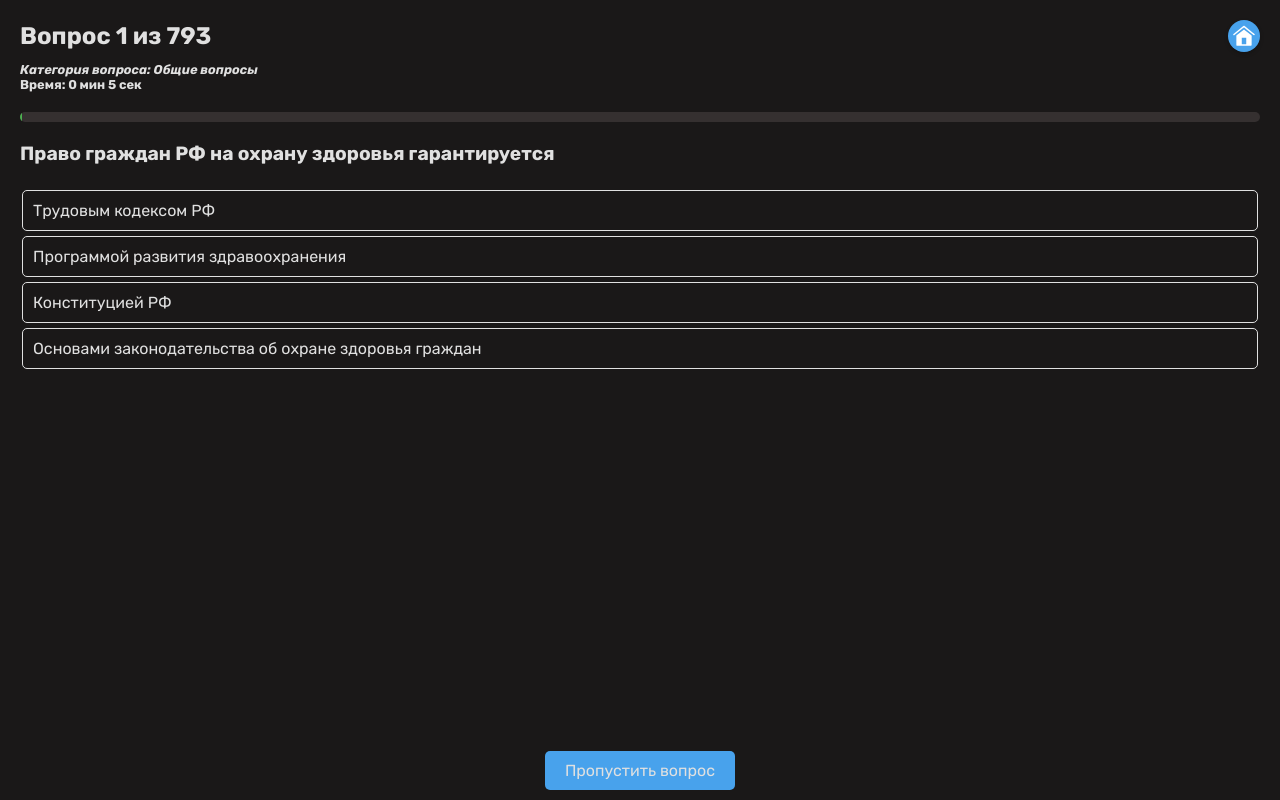
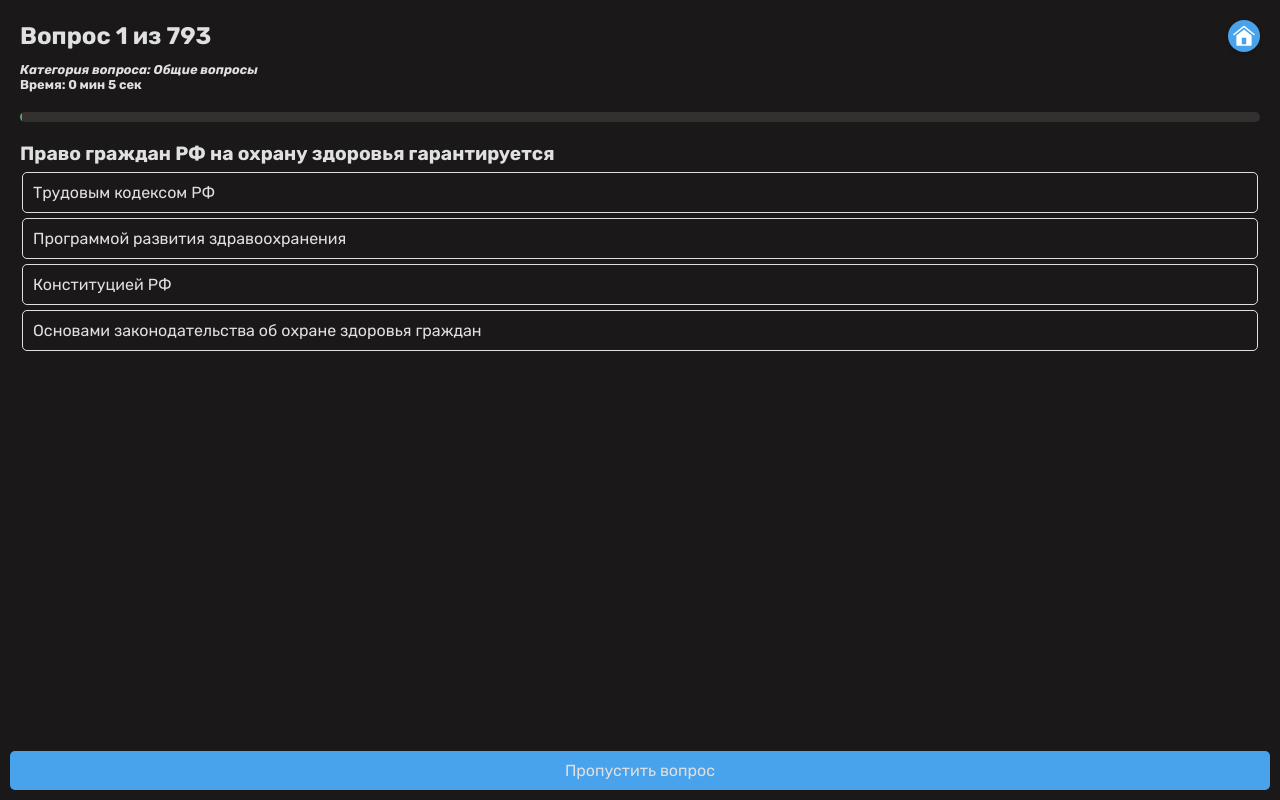
Before and after one commit to Oleg72pc/medica_testing, a Vue app: page /test in a window 1280 px wide. Built offline with nearby package versions, Linux system fonts and the light colour scheme.

Commit message:
fixed styles

```diff
--- a/src/views/TestPage.vue
+++ b/src/views/TestPage.vue
@@ -70,11 +70,11 @@
           {{ answer }}
         </li>
       </ul>
-      <img v-if="isAnswered"
-           :src="resultImage"
-           alt="Result Image"
-           class="result-image"/>
       <div class="buttons-container">
+         <img v-if="isAnswered"
+              :src="resultImage"
+              alt="Result Image"
+              class="result-image"/>
         <button v-if="!isAnswered && !hasSelectedAnswer"
                 class="skip-button"
                 @click="skipQuestion">Пропустить
@@ -377,6 +377,7 @@ button {
 
 .buttons-container {
   position: fixed;
+  flex-direction: column;
   bottom: 0;
   left: 0;
   width: 100%;
@@ -433,7 +434,6 @@ button {
 
 .question-text {
   font-size: 1.2rem;
-  margin-bottom: 10px;
 }
 
 .question-category {
@@ -444,8 +444,8 @@ button {
 .answers-list {
   list-style-type: none;
   overflow-y: auto;
-  height: calc(80% - 180px);
-  padding: 10px 2px;
+  height: 55%;
+  padding: 2px;
 }
 
 .answer-option {
@@ -470,7 +470,7 @@ button {
 
 .result-image {
   display: block;
-  margin: 20px auto;
+  margin: 5px auto;
   max-width: 100px;
   height: auto;
   background-color: $text-color;
```
